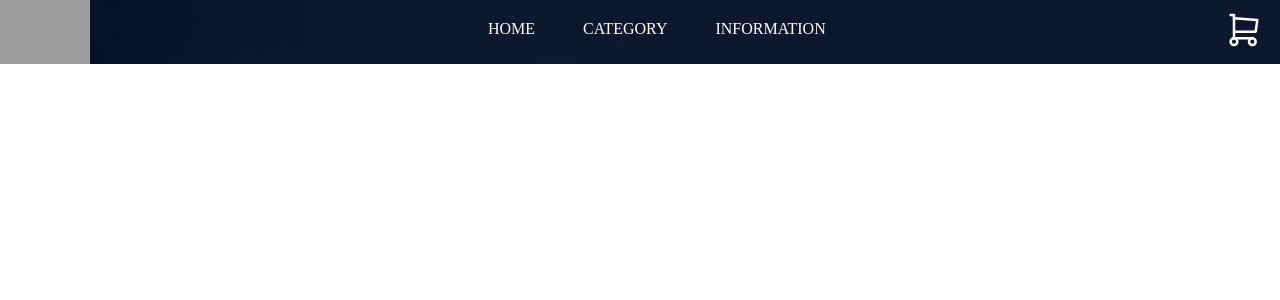
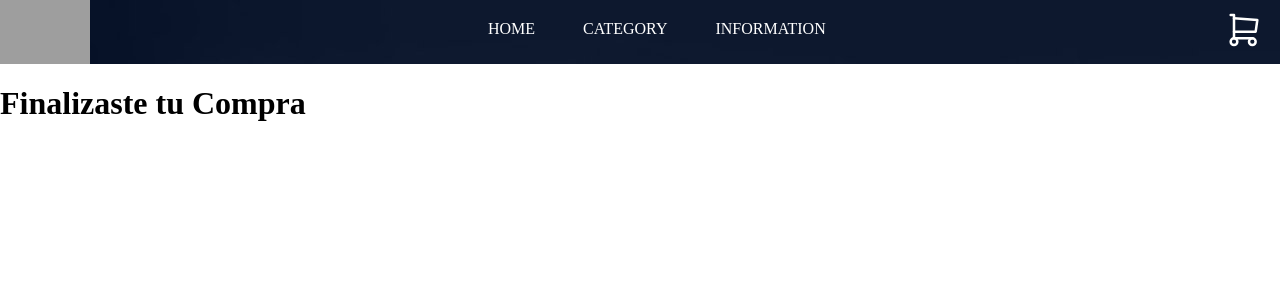
Before and after one commit to MatiasJimenez7/E-Commerce, a React (Create React App) app: page /cart in a window 1280 px wide. Shown: the top 300 px of the page. Built offline with nearby package versions, Linux system fonts and the light colour scheme; grey boxes are pictures that could not be loaded.

Commit message:
botonCarrito

```diff
--- a/src/App.js
+++ b/src/App.js
@@ -6,6 +6,7 @@ import ItemListContenedor from "./components/ItemList/ItemListContenedor"
 import {BrowserRouter, Route, Routes} from "react-router-dom"
 import ItemDetailConteiner from "./components/ItemDetail/ItemDetailConteiner";
 import Category from "./components/category/Category"
+import Cart from "./components/carro/Cart"
 
 
 
@@ -20,12 +21,9 @@ function App() {
         <Route path="/" element={<ItemListContenedor/>}/>
         <Route path="/balls/:itemid" element={<ItemDetailConteiner/>}/>
         <Route path="/category" element={<Category/>}/>
+        <Route path="/cart" element={<Cart></Cart>}/>
       </Routes>
-
-
       </BrowserRouter>
-
-
     </div>
   );
 }
--- a/src/components/AgregarAlCarrito/ItemCount.jsx
+++ b/src/components/AgregarAlCarrito/ItemCount.jsx
@@ -3,7 +3,8 @@ import "./ItemCount.css"
 
 
 
-export default function ItemCount ({initial,stock}) {
+
+export default function ItemCount ({initial,stock, onAdd}) {
     const [contador, setContador] = useState(initial)
 
     const sumar = () => {
@@ -19,6 +20,8 @@ export default function ItemCount ({initial,stock}) {
 
     };
 
+
+
     return(
         <div>
             <div className="botoncarrito">
@@ -27,7 +30,7 @@ export default function ItemCount ({initial,stock}) {
                 <button className="botoncarrito" onClick={restar}>-</button>
             </div>
             <div className="botoncarr">
-                <button>Add To Cart</button>
+                <button onClick={onAdd}>Add To Cart</button>
             </div>
 
 
--- a/src/components/ItemDetail/ItemDetail.jsx
+++ b/src/components/ItemDetail/ItemDetail.jsx
@@ -1,7 +1,21 @@
+import { useState } from "react";
 import ItemCount from "../AgregarAlCarrito/ItemCount";
+import {Link} from "react-router-dom"
+import Cart from "../carro/Cart";
 
 
 function ItemDetail ({nombre,precio,img}) {
+
+    const [count, setCount] = useState(false)
+
+
+
+    const onAdd = (cantidad) => {
+        setCount(true)
+
+
+    }
+
 
     return(
     <div className="mayordetail">
@@ -14,7 +28,15 @@ function ItemDetail ({nombre,precio,img}) {
             <h3>{nombre}</h3>
             <p>Lorem, ipsum dolor sit amet consectetur adipisicing elit. Nesciunt, esse accusamus? Deleniti unde, vitae inventore quos minus ad sint porro velit, dolorum asperiores, perferendis laborum dolore tenetur. Aliquid, corporis tenetur!</p>
             <h3>Price: ${precio}</h3>
-            <ItemCount stock={10} initial={1}/>
+            {
+                count === false
+                ?( <ItemCount stock={10} initial={1} onAdd={onAdd}/>
+
+                ):(
+                <Link to="/cart">Ver Carrito</Link>
+
+            )}
+
         </div>
     </div>
     )
--- a/src/components/ItemList/ItemListContenedor.jsx
+++ b/src/components/ItemList/ItemListContenedor.jsx
@@ -14,7 +14,6 @@ export default function ItemListContenedor ()  {
         getProducts().then(
             datos=>{
                 setPelotas(datos)
-                console.log(pelotas)
             }
         )
 
@@ -26,7 +25,6 @@ export default function ItemListContenedor ()  {
         <div className="gigante">
             {
                 pelotas.map(elem=>
-
                   <Item id={elem.id} nombre={elem.nombre} precio={elem.precio} img={elem.img}/>
                 )
             }
--- /dev/null
+++ b/src/components/carro/Cart.jsx
@@ -0,0 +1,9 @@
+import React from 'react';
+const Cart = () => {
+    return(
+        <div>
+            <h1>Finalizaste tu Compra</h1>
+        </div>
+    )
+}
+export default Cart;
```
